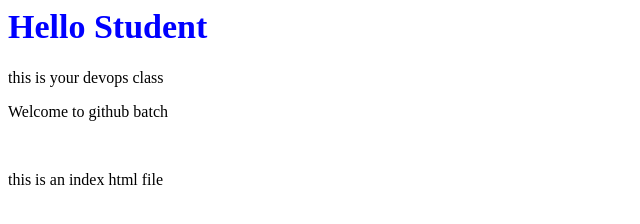
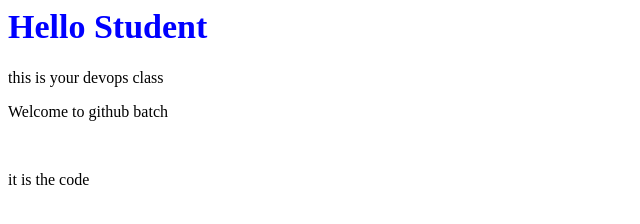
Before and after one commit to keshavpola-git/web_project, a plain HTML site: page index.html in a window 1280 px wide. Shown: the whole page, without its empty margins (0-640 px from the left). Drawn offline with Linux system fonts and the light colour scheme.

Commit message:
modified line

```diff
--- a/index.html
+++ b/index.html
@@ -13,6 +13,6 @@ p{
 	<h1>Hello Student</h1>
 	<p>this is your devops class</p>
 	<p> Welcome to github batch</p><br>
-	<p>this is an index html file</p>
+	<p>it is the code</p>
 </body>
 </html>
```
